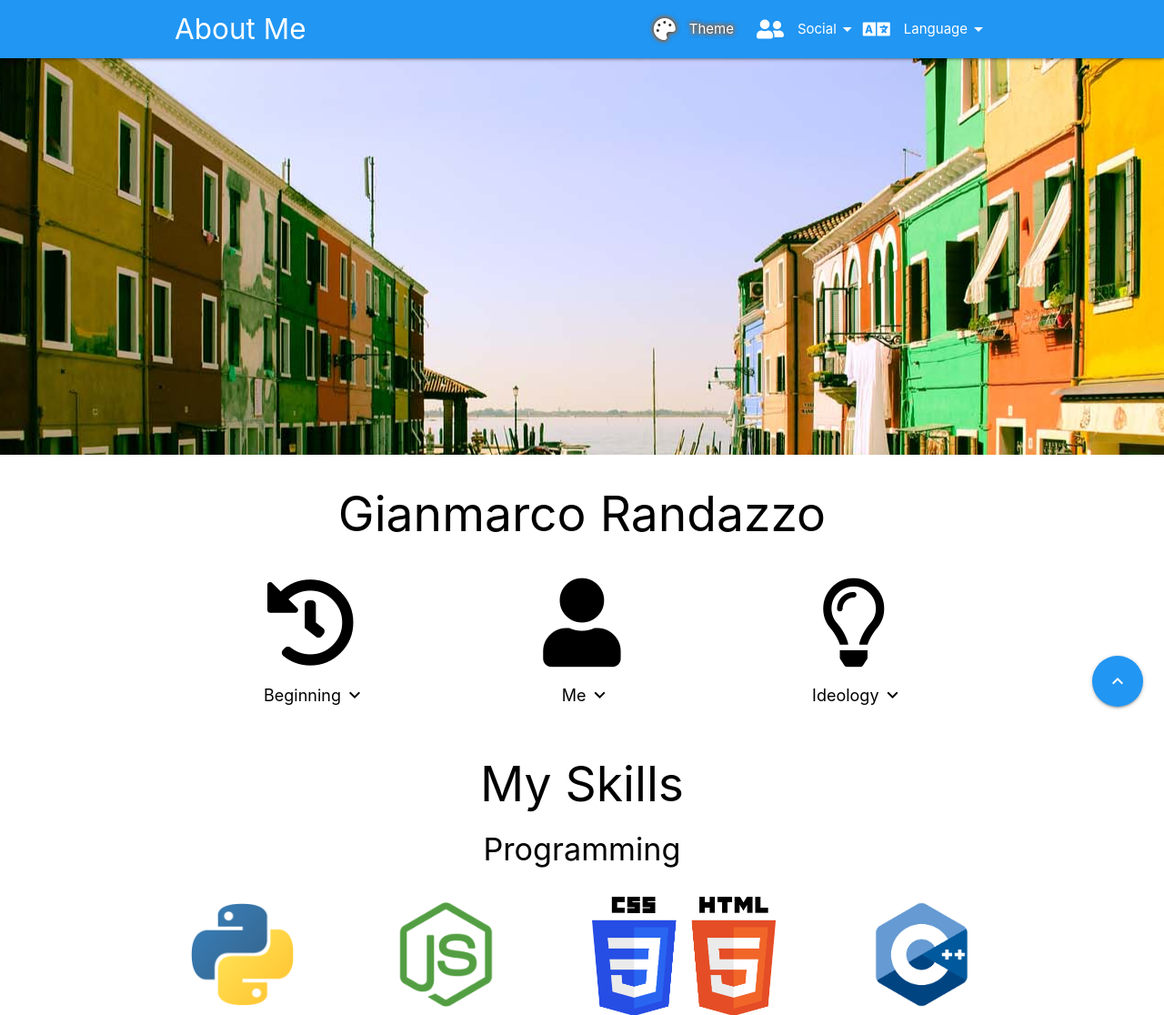
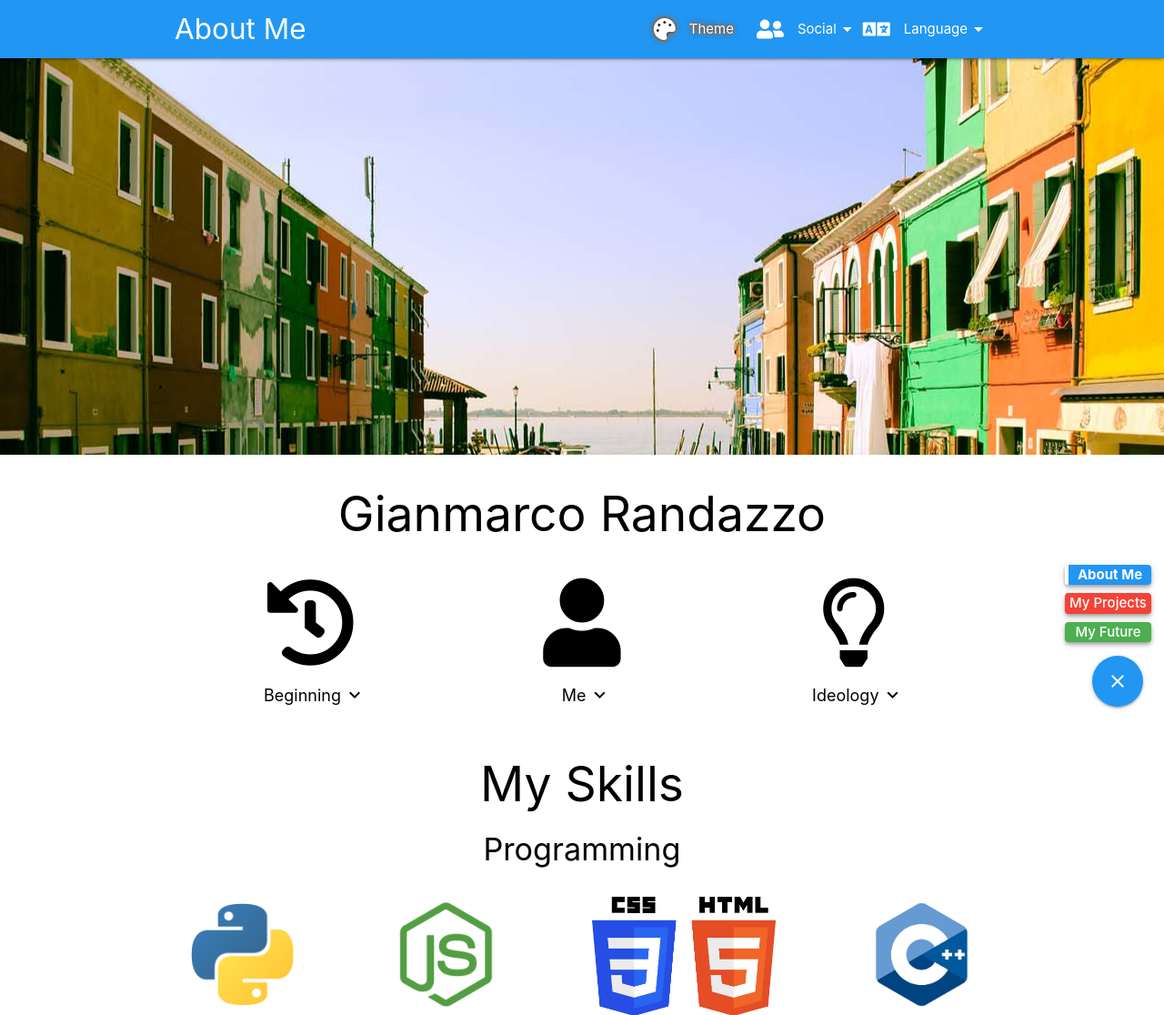
Before and after one commit to Kyraminol/s2i-projects, a PHP site: page / in a window 1280 px wide. Shown: the top 1116 px of the page at 91% size. Run offline with PHP 8.4, Linux system fonts and the light colour scheme; some libraries are stand-ins or nearby versions.

Commit message:
[portfolio] Aggiunto scrollspy dinamico al FAB

```diff
--- a/portfolio/css/index.css
+++ b/portfolio/css/index.css
@@ -100,5 +100,53 @@ footer {
 #pushpin-aboutme ul.collapsible > li > div.collapsible-body {
   border: 0 none;
   padding: 5px !important;
-  background-color: rgba(255,255,255,.1)
+  background-color: rgba(255,255,255,.1);
 }
+
+#fab-div {
+  padding-top: 5px;
+}
+
+#fab-div i.menu, #fab-div.active i.close {
+  display: unset;
+}
+
+#fab-div.active i.menu, #fab-div i.close {
+  display: none;
+}
+
+#fab-div li a {
+  opacity: 0;
+  transform: scale(0);
+  transition: all 300ms;
+}
+
+#fab-div.active li a {
+  opacity: 1;
+  transform: scale(1);
+  transition: transform 300ms, opacity 300ms;
+}
+
+#scrollspy-table li {
+  margin-bottom: 5px;
+}
+
+#scrollspy-table li a {
+  position: relative;
+  font-weight: 500;
+  width: 95px;
+  left: -30px;
+  right: 0;
+  border-radius: 4px;
+  padding: 0;
+}
+
+#scrollspy-table li a:hover {
+  border-left: 2px solid;
+}
+
+#scrollspy-table li a.active {
+  border-left: 0;
+  font-weight: 700;
+  border-left: 4px solid;
+}
--- a/portfolio/index.html
+++ b/portfolio/index.html
@@ -13,7 +13,7 @@
     <link href="css/theme.css" type="text/css" rel="stylesheet" media="screen,projection"/>
   </head>
   <body>
-    <div id="pushpin-aboutme" class="block theme-aboutme-background">
+    <div id="pushpin-aboutme" class="block theme-aboutme-background scrollspy">
       <ul id="nav-social-dropdown" class="dropdown-content blue theme-aboutme-main">
         <li><a href="https://www.linkedin.com/in/gianmarco-randazzo-723520119/" class="white-text theme-aboutme-text" target="_blank"><i class="fab fa-linkedin"></i><span>LinkedIn</span></a></li>
         <li><a href="https://www.facebook.com/404Undead" class="white-text theme-aboutme-text" target="_blank"><i class="fab fa-facebook"></i><span>Facebook</span></a></li>
@@ -193,7 +193,7 @@
 
       </div>
     </div>
-    <div id="pushpin-projects" class="block theme-projects-background">
+    <div id="pushpin-projects" class="block theme-projects-background scrollspy">
       <nav data-target="pushpin-projects" data-fab="red" data-fab-nuance="default-nuance" data-fab-text="white-text" class="theme-projects">
         <div class="nav-wrapper red theme-projects-main">
           <div class="container">
@@ -294,7 +294,7 @@
         </div>
       </div>
     </div>
-    <div id="pushpin-future" class="block theme-future-background">
+    <div id="pushpin-future" class="block theme-future-background scrollspy">
       <nav data-target="pushpin-future" data-fab="green" data-fab-nuance="default-nuance" data-fab-text="white-text" class="theme-future">
         <div class="nav-wrapper green theme-future-main">
           <div class="container">
@@ -341,10 +341,16 @@
 
       </div>
     </div>
-    <div class="fixed-action-btn">
-      <a class="btn-floating btn-large blue" id="fab" href="#">
-        <i class="large material-icons">keyboard_arrow_up</i>
+    <div class="fixed-action-btn active" id="fab-div">
+      <a class="btn-floating btn-large blue" id="fab">
+        <i class="large material-icons close">close</i>
+        <i class="large material-icons menu">menu</i>
       </a>
+      <ul class="table-of-contents right-align" id="scrollspy-table">
+        <li><a href="#pushpin-aboutme" class="z-depth-2 blue white-text theme-aboutme-main theme-aboutme-text i18n-about-me">About Me</a></li>
+        <li><a href="#pushpin-projects" class="z-depth-2 red white-text theme-projects-main theme-projects-text i18n-projects">My Projects</a></li>
+        <li><a href="#pushpin-future" class="z-depth-2 green white-text theme-future-main theme-future-text i18n-future">My Future</a></li>
+      </ul>
     </div>
     <footer class="page-footer blue">
       <div class="container">
--- a/portfolio/js/index.js
+++ b/portfolio/js/index.js
@@ -40,6 +40,7 @@ $(function(){
   let modals = M.Modal.init(document.querySelectorAll('.modal'), {onOpenEnd: modalsOpenEnd});
   let tabs = M.Tabs.init(document.querySelectorAll('.tabs'));
   let collapsibles = M.Collapsible.init(document.querySelectorAll('.collapsible'), {onOpenStart: collapsiblesOpenStart, onOpenEnd: initNav, onCloseStart: collapsiblesCloseStart, onCloseEnd: initNav});
+  let scrollspies = M.ScrollSpy.init(document.querySelectorAll('.scrollspy'), {scrollOffset: 0});
 
 
   const onPushpinChange = function(){
@@ -60,4 +61,11 @@ $(function(){
   });
   initNav();
 
+
+  $('#fab').on('click', function(e){
+    e.preventDefault();
+    let $el = $(this).parent();
+    $el.hasClass('active') ? $el.removeClass('active') : $el.addClass('active');
+  });
+
 });
```
